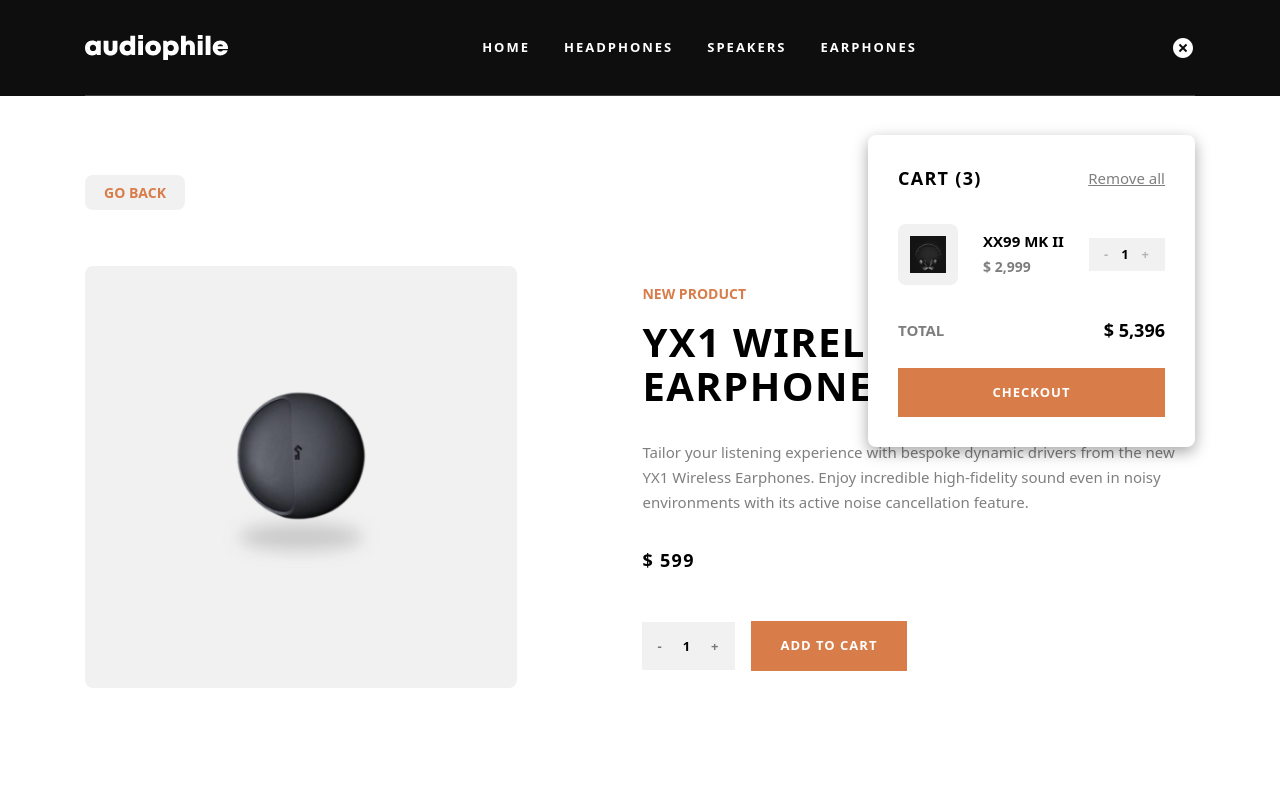
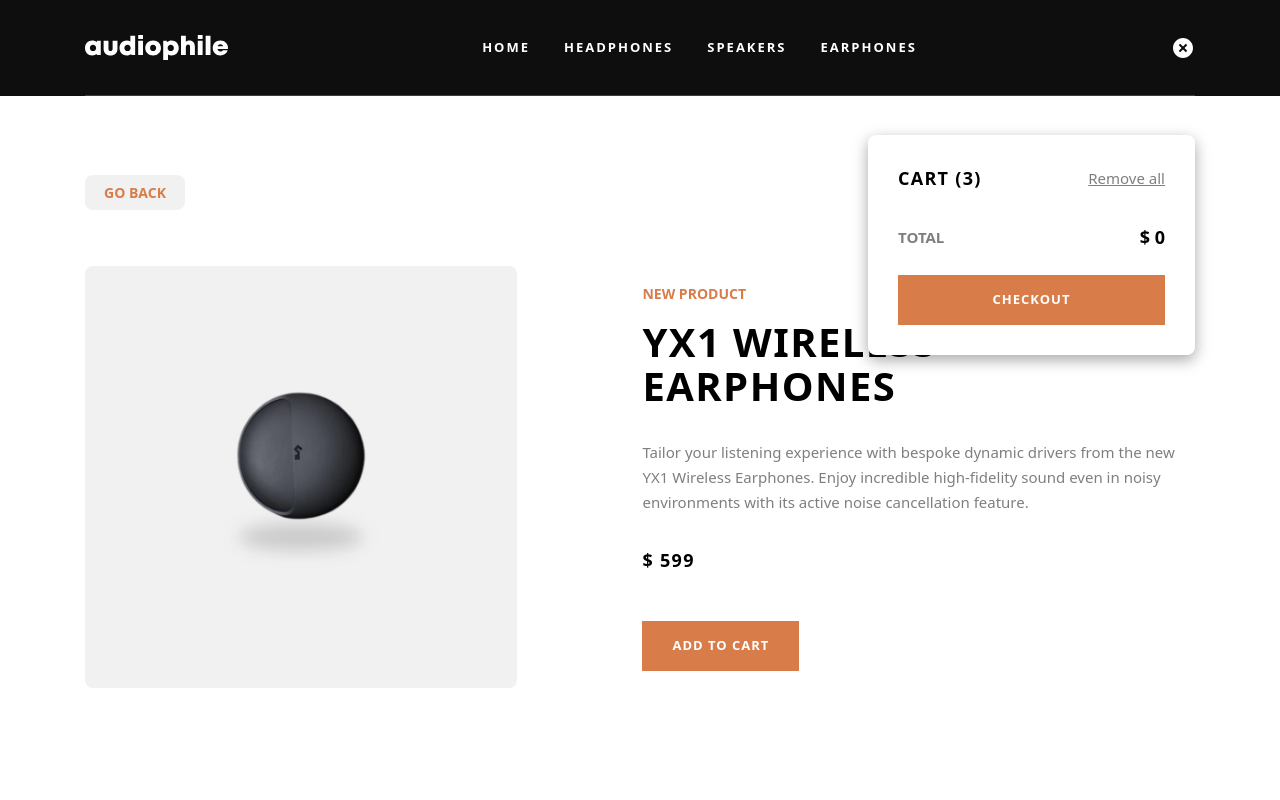
Before and after one commit to ismoilxan123/music-store, a Next.js app: page /products/earphones/1 in a window 1280 px wide. Both pictures are taken after a click on the element 1183 px from the left and 47 px from the top of the page. Shown: the top 800 px of the page. Built offline with nearby package versions, Linux system fonts and the light colour scheme.

Commit message:
checkoutgacha ishladi 'You May Like' va 'OneProduct' dagi countlar ishlagani yo'q

```diff
--- a/app/components/CategoryBox.tsx
+++ b/app/components/CategoryBox.tsx
@@ -11,7 +11,7 @@ const CategoryBox: React.FC<MyComponentProps> = ({ img, title }) => {
     <div className="category__box">
       <Image className="categoy__img" src={img} alt="headphone" />
       <h2>{title}</h2>
-      <Link href={`products/${title}`}>
+      <Link href={`/products/${title}`}>
         <h3 className="category__shop">
           SHOP <Image src={shopIcon} alt="shop-icon" />
         </h3>
--- a/app/components/Savadcha.tsx
+++ b/app/components/Savadcha.tsx
@@ -1,31 +1,45 @@
 import Image from "next/image";
-import headphone from "../public/hero-headphone.png";
-const Savadcha = ({ show }: { show: boolean }) => {
+import { FC, useContext } from "react";
+import { ISavadchaProduct } from "../lib/types";
+import { cartContext } from "../context/cartContext";
+
+const Savadcha: FC<ISavadchaProduct> = ({ id, image, name, price, count }) => {
+  const context = useContext(cartContext);
+
+  const increment = (id: number) => {
+    context?.setCart((prev) =>
+      prev.map((product) =>
+        product.id === id ? { ...product, count: product.count + 1 } : product
+      )
+    );
+  };
+  const decrement = (id: number) => {
+    let cart = context?.cart.slice() || [];
+    const count = cart?.find((product) => product.id === id)?.count || 0;
+    if (count > 1) {
+      cart = cart?.map((product) =>
+        product.id === id ? { ...product, count: product.count - 1 } : product
+      );
+    } else {
+      cart = cart?.filter((product) => product.id !== id);
+    }
+    context?.setCart(cart);
+  };
+
   return (
-    <div className={`savadcha__${show ? "show" : "none"}`}>
-      <div className="savadcha__titel flex justify-between">
-        <h1>cart (3)</h1>
-        <h2>Remove all</h2>
+    <div className="flex items-center justify-between mb-8 ">
+      <div className=" p-3 rounded-lg bg-[#F1F1F1]">
+        <Image width="36" height="40" src={image.desktop} alt="headphone" />
       </div>
-      <div className="flex items-center justify-between mb-8 ">
-        <div className=" p-3 rounded-lg bg-[#F1F1F1]">
-          <Image width="36" height="40" src={headphone} alt="headphone" />
-        </div>
-        <div className="savadcha__product--info">
-          <h1>XX99 MK II</h1>
-          <h2>$ 2,999</h2>
-        </div>
-        <div className=" savadcha__counter flex gap-3 p-[7px_15px] bg-[#F1F1F1]">
-          <span>-</span>
-          <h1>1</h1>
-          <span>+</span>
-        </div>
+      <div className="savadcha__product--info">
+        <h1>{name.slice(0, 12)}</h1>
+        <h2>$ {price}</h2>
       </div>
-      <div className="savadcha__total">
-        <h1>TOTAL</h1>
-        <h2>$ 5,396</h2>
+      <div className=" savadcha__counter flex gap-3 p-[7px_15px] bg-[#F1F1F1]">
+        <span onClick={() => decrement(id)}>-</span>
+        <h1>{count}</h1>
+        <span onClick={() => increment(id)}>+</span>
       </div>
-      <button className="btnorg w-full">checkout</button>
     </div>
   );
 };
--- /dev/null
+++ b/app/context/cartContext.ts
@@ -0,0 +1,11 @@
+import { createContext } from "react";
+import { ISavadchaProduct } from "../lib/types";
+
+interface ICartContextState {
+  cart: ISavadchaProduct[];
+  setCart: (cart: ISavadchaProduct[] | ((prev: ISavadchaProduct[])=> ISavadchaProduct[])) => void;
+}
+
+type cartContextType = ICartContextState | null;
+
+export const cartContext = createContext<cartContextType>(null);
--- a/app/globals.css
+++ b/app/globals.css
@@ -196,6 +196,18 @@
   font-size: 18px;
   font-weight: 700;
   text-transform: uppercase;
+}
+.savadcha__box {
+  position: relative;
+}
+.savadcha__products--number {
+  position: absolute;
+  top: -18px;
+  right: -25px;
+  padding: 2px 7px;
+  border-radius: 45%;
+  background-color: #e7681e;
+  font-weight: bold;
 }
 
 /* hero */
--- a/app/layout.tsx
+++ b/app/layout.tsx
@@ -1,21 +1,27 @@
-import Head from "next/head";
+"use client";
 import "./globals.css";
 import Header from "./layout/Header";
 import Foot from "./layout/Foot";
 import Footer from "./layout/Footer";
+import { cartContext } from "./context/cartContext";
+import { useState } from "react";
+import { ISavadchaProduct } from "./lib/types";
 
 export default function RootLayout({
   children,
 }: Readonly<{
   children: React.ReactNode;
 }>) {
+  const [cart, setCart] = useState<ISavadchaProduct[]>([]);
   return (
     <html lang="en">
       <body>
-        <Header />
-        {children}
-        <Foot />
-        <Footer />
+        <cartContext.Provider value={{ cart, setCart }}>
+          <Header />
+          {children}
+          <Foot />
+          <Footer />
+        </cartContext.Provider>
       </body>
     </html>
   );
--- a/app/layout/Header.tsx
+++ b/app/layout/Header.tsx
@@ -1,5 +1,5 @@
 "use client";
-import { useState } from "react";
+import { useContext, useState } from "react";
 import Image from "next/image";
 import logo from "../public/logo.svg";
 import box from "../public/box.svg";
@@ -8,12 +8,27 @@ import hamburger from "../public/hamburger.svg";
 import Link from "next/link";
 import Savadcha from "../components/Savadcha";
 import cancelbtnl from "../public/cancel-btn.svg";
-import Category from "./Category";
 import HamburgerCategory from "../components/HamburgerCategory";
+import { cartContext } from "../context/cartContext";
+import { ISavadchaProduct, oneProductType } from "../lib/types";
 
 const Header = () => {
   const [show, setShow] = useState(false);
   const [hamburgerShow, setHamburgerShow] = useState(false);
+  const contex = useContext(cartContext);
+
+  const cartResult = contex?.cart.reduce(
+    (acc, el) => {
+      acc.totalCount += el.count;
+      acc.totalSumm += el.count * el.price;
+      return acc;
+    },
+    {
+      totalCount: 0,
+      totalSumm: 0,
+    }
+  );
+
   return (
     <div className="main__header">
       <div className="container header">
@@ -61,10 +76,30 @@ const Header = () => {
               alt="cancelbtn"
             />
           ) : (
-            <Image className="cursor-pointer" src={box} alt="box" />
+            <div className="savadcha__box">
+              <Image className="cursor-pointer" src={box} alt="box" />
+              {contex?.cart.length! > 0 && (
+                <div className="savadcha__products--number text-white">
+                  {cartResult?.totalCount}
+                </div>
+              )}
+            </div>
           )}
         </div>
-        <Savadcha show={show} />
+        <div className={`savadcha__${show ? "show" : "none"}`}>
+          <div className="savadcha__titel flex justify-between">
+            <h1>cart (3)</h1>
+            <h2>Remove all</h2>
+          </div>
+          {contex?.cart.map((product: ISavadchaProduct) => (
+            <Savadcha key={product.id} {...product} />
+          ))}
+          <div className="savadcha__total">
+            <h1>TOTAL</h1>
+            <h2>$ {cartResult?.totalSumm}</h2>
+          </div>
+          <button className="btnorg w-full">checkout</button>
+        </div>
       </div>
       <Image src={line} alt="line" />
     </div>
--- a/app/products/[category]/[id]/layout/OneProductHero.tsx
+++ b/app/products/[category]/[id]/layout/OneProductHero.tsx
@@ -1,8 +1,33 @@
+"use client";
 import Image from "next/image";
-import headphone from "../../../../public/one-product-headphone.png";
-import { oneProductType } from "@/app/lib/types";
+import { ISavadchaProduct, oneProductType } from "@/app/lib/types";
 import Link from "next/link";
+import { useContext } from "react";
+import { cartContext } from "@/app/context/cartContext";
+
 const OneProductHero = ({ newArr }: { newArr: oneProductType[] }) => {
+  const context = useContext(cartContext);
+  const newObj = newArr[0];
+  const addCart = (id: number) => {
+    let newOne = context?.cart.some((product) => product.id === id);
+    if (!newOne) {
+      context?.setCart((prev: ISavadchaProduct[]) => [
+        ...prev,
+        { ...newObj, count: 1 },
+      ]);
+    }
+  };
+
+  const increment = (id: number) => {
+    context?.setCart((prev) =>
+      prev.map((product) =>
+        product.id === id ? { ...product, count: product.count + 1 } : product
+      )
+    );
+  };
+
+  const decrement = (id: number) => {};
+
   return (
     <div className="container">
       {newArr.map((n, i) => (
@@ -27,10 +52,16 @@ const OneProductHero = ({ newArr }: { newArr: oneProductType[] }) => {
               <p>{n.description}</p>
               <h3>$ {n.price}</h3>
               <div className="one__product--btns">
-                <div className="one__product--counter">
-                  <span>-</span>1<span>+</span>
-                </div>
-                <button className="btnorg">ADD TO CART</button>
+                {/* <div className="one__product--counter">
+                  <span onClick={() => decrement(n.id)}>-</span>
+                  {`${context?.cart.map((product) =>
+                    product.id === n.id ? product.count : 1
+                  )}`}
+                  <span onClick={() => increment(n.id)}>+</span>
+                </div> */}
+                <button onClick={() => addCart(n.id)} className="btnorg">
+                  ADD TO CART
+                </button>
               </div>
             </div>
           </div>
```
Also changed, not shown: app/lib/types.ts (+8 -0 lines).
